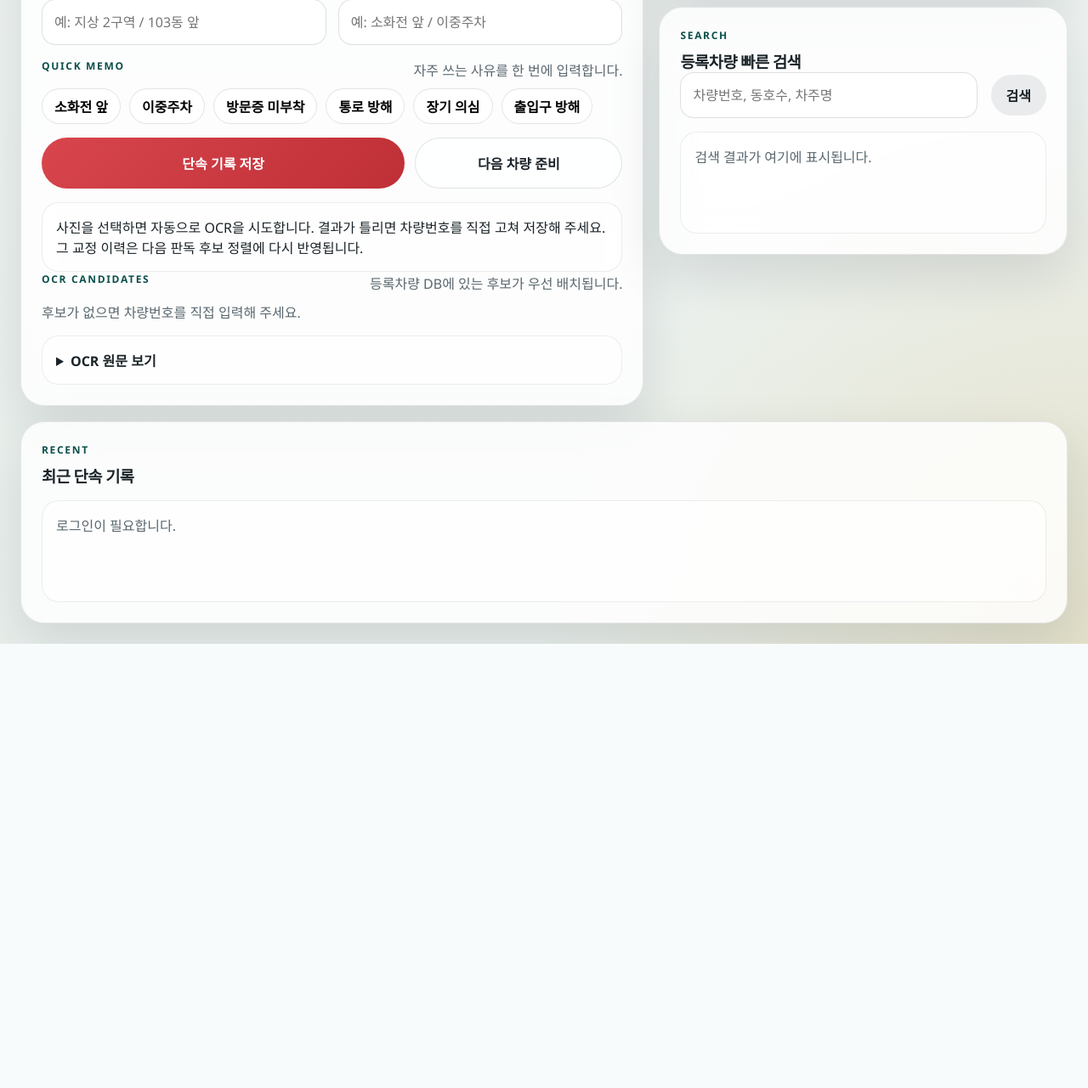
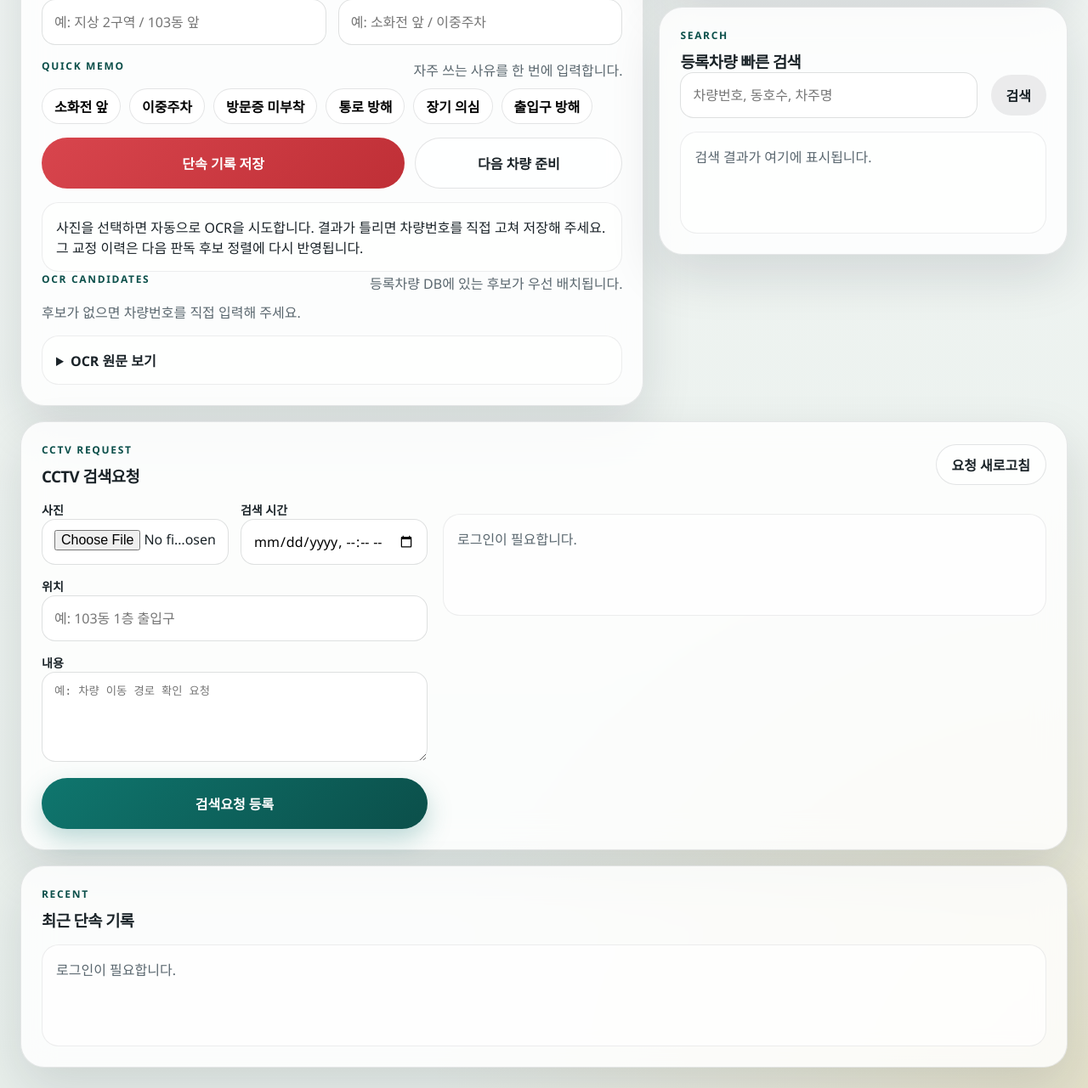
Before and after one commit to guige01-guinsa/parking_man, a FastAPI app: template backend/app/templates/field.html in a window 1280 px wide. Shown: the part 973-2254 px from the top of the page at 85% size. Before the commit the page ends 1731 px from the top, so only its background shows below. Run offline with FastAPI, Linux system fonts and the light colour scheme; the template is opened without the code that fills it: most values are stand-ins (such as "Sample title", 1, 10 or a date in 2020).

Commit message:
Add CCTV search request workflow

```diff
--- a/backend/app/main.py
+++ b/backend/app/main.py
@@ -81,6 +81,13 @@ class UserUpdateRequest(BaseModel):
     password: str | None = None
 
 
+class CctvAssignmentRequest(BaseModel):
+    assigned_to: str | None = None
+    work_weight: int | None = Field(None, ge=1, le=5)
+    instruction: str | None = None
+    status: str | None = None
+
+
 VALID_USER_ROLES = {"admin", "guard", "viewer"}
 USERNAME_PATTERN = re.compile(r"^[a-z0-9][a-z0-9._-]{2,31}$")
 ROLE_LABELS = {
@@ -88,6 +95,14 @@ ROLE_LABELS = {
     "guard": "경비",
     "viewer": "조회",
 }
+CCTV_STATUS_LABELS = {
+    "requested": "요청",
+    "assigned": "배정",
+    "in_progress": "진행",
+    "done": "완료",
+    "cancelled": "취소",
+}
+CCTV_STATUSES = set(CCTV_STATUS_LABELS)
 
 
 def app_url(path: str) -> str:
@@ -290,6 +305,20 @@ def normalize_user_role(value: str | None) -> str:
     return role
 
 
+def normalize_cctv_status(value: str | None) -> str:
+    status = str(value or "").strip().lower()
+    if status not in CCTV_STATUSES:
+        raise HTTPException(status_code=400, detail="CCTV 요청 상태를 다시 확인해 주세요.")
+    return status
+
+
+def require_form_text(value: str | None, label: str) -> str:
+    text = str(value or "").strip()
+    if not text:
+        raise HTTPException(status_code=400, detail=f"{label}을 입력해 주세요.")
+    return text
+
+
 def normalize_new_password(value: str | None, *, required: bool) -> str | None:
     if value is None:
         if required:
@@ -345,12 +374,53 @@ def ensure_not_last_admin(con, username: str, *, next_role: str | None = None, d
 def save_photo(photo: UploadFile) -> str | None:
     if not photo.filename:
         return None
+    UPLOAD_DIR.mkdir(parents=True, exist_ok=True)
     suffix = Path(photo.filename).suffix.lower() or ".jpg"
     name = f"{uuid.uuid4().hex}{suffix}"
     file_path = UPLOAD_DIR / name
     with file_path.open("wb") as target:
         shutil.copyfileobj(photo.file, target)
     return app_url(f"/uploads/{name}")
+
+
+def save_photo_bytes(filename: str | None, payload: bytes) -> str:
+    if not filename:
+        raise HTTPException(status_code=400, detail="사진 파일을 선택해 주세요.")
+    if not payload:
+        raise HTTPException(status_code=400, detail="사진 파일이 비어 있습니다.")
+    UPLOAD_DIR.mkdir(parents=True, exist_ok=True)
+    suffix = Path(filename).suffix.lower() or ".jpg"
+    name = f"{uuid.uuid4().hex}{suffix}"
+    (UPLOAD_DIR / name).write_bytes(payload)
+    return app_url(f"/uploads/{name}")
+
+
+def cctv_request_dict(row: dict[str, Any] | Any) -> dict[str, Any]:
+    data = dict(row)
+    data["status_label"] = CCTV_STATUS_LABELS.get(data.get("status"), data.get("status") or "-")
+    return data
+
+
+def require_cctv_request(con, site_code: str, request_id: int) -> dict[str, Any]:
+    row = con.execute(
+        "SELECT * FROM cctv_search_requests WHERE site_code = ? AND id = ?",
+        (site_code, request_id),
+    ).fetchone()
+    if not row:
+        raise HTTPException(status_code=404, detail="CCTV 검색요청을 찾을 수 없습니다.")
+    return dict(row)
+
+
+def normalize_cctv_assignee(con, username: str | None) -> str | None:
+    assignee = str(username or "").strip()
+    if not assignee:
+        return None
+    row = con.execute("SELECT username, role FROM users WHERE username = ?", (assignee,)).fetchone()
+    if not row:
+        raise HTTPException(status_code=400, detail="담당자 계정을 찾을 수 없습니다.")
+    if row["role"] not in {"admin", "guard"}:
+        raise HTTPException(status_code=400, detail="담당자는 관리자 또는 경비 권한이어야 합니다.")
+    return row["username"]
 
 
 def auto_sync_registry() -> None:
@@ -564,6 +634,148 @@ def api_users_delete(request: Request, username: str):
         con.commit()
 
     return {"deleted": True, "username": normalized_username}
+
+
+@app.get("/api/cctv/assignees")
+def api_cctv_assignees(request: Request):
+    ensure_ready()
+    require_role(request, {"admin"})
+    with connect() as con:
+        rows = con.execute(
+            """
+            SELECT username, role, created_at
+            FROM users
+            WHERE role IN ('admin', 'guard')
+            ORDER BY CASE role WHEN 'admin' THEN 0 ELSE 1 END, username
+            """
+        ).fetchall()
+    return [user_public_dict(dict(row)) for row in rows]
+
+
+@app.get("/api/cctv/requests")
+def api_cctv_requests(request: Request, limit: int = 50):
+    ensure_ready()
+    session = require_role(request, {"admin", "guard", "viewer"})
+    site_code = current_site_code(request)
+    limit = min(max(limit, 1), 100)
+
+    base_query = """
+        SELECT *
+        FROM cctv_search_requests
+        WHERE site_code = ?
+    """
+    params: list[Any] = [site_code]
+    if session.get("r") != "admin":
+        base_query += " AND (requester_username = ? OR assigned_to = ?)"
+        params.extend([session.get("u"), session.get("u")])
+
+    base_query += """
+        ORDER BY
+          CASE status
+            WHEN 'requested' THEN 0
+            WHEN 'assigned' THEN 1
+            WHEN 'in_progress' THEN 2
+            WHEN 'done' THEN 3
+            ELSE 4
+          END,
+          work_weight DESC,
+          search_time ASC,
+          created_at DESC
+        LIMIT ?
+    """
+    params.append(limit)
+    with connect() as con:
+        rows = con.execute(base_query, params).fetchall()
+    return [cctv_request_dict(row) for row in rows]
+
+
+@app.post("/api/cctv/requests")
+async def api_cctv_request_create(
+    request: Request,
+    photo: UploadFile = File(...),
+    location: str = Form(...),
+    search_time: str = Form(...),
+    content: str = Form(...),
+):
+    ensure_ready()
+    session = require_role(request, {"admin", "guard", "viewer"})
+    site_code = current_site_code(request)
+    normalized_location = require_form_text(location, "위치")
+    normalized_search_time = require_form_text(search_time, "검색 시간")
+    normalized_content = require_form_text(content, "요청 내용")
+    payload = await photo.read()
+    photo_path = save_photo_bytes(photo.filename, payload)
+
+    with connect() as con:
+        cur = con.execute(
+            """
+            INSERT INTO cctv_search_requests
+            (site_code, requester_username, photo_path, location, search_time, content)
+            VALUES (?, ?, ?, ?, ?, ?)
+            """,
+            (
+                site_code,
+                session.get("u"),
+                photo_path,
+                normalized_location,
+                normalized_search_time,
+                normalized_content,
+            ),
+        )
+        row = con.execute("SELECT * FROM cctv_search_requests WHERE id = ?", (cur.lastrowid,)).fetchone()
+        con.commit()
+    return cctv_request_dict(row)
+
+
+@app.patch("/api/cctv/requests/{request_id}")
+def api_cctv_request_update(request: Request, request_id: int, payload: CctvAssignmentRequest):
+    ensure_ready()
+    session = require_role(request, {"admin"})
+    site_code = current_site_code(request)
+    with connect() as con:
+        current = require_cctv_request(con, site_code, request_id)
+        fields_set = payload.model_fields_set
+        updates: list[str] = []
+        values: list[Any] = []
+
+        if "assigned_to" in fields_set:
+            assignee = normalize_cctv_assignee(con, payload.assigned_to)
+            updates.append("assigned_to = ?")
+            values.append(assignee)
+            updates.append("assigned_by = ?")
+            values.append(session.get("u") if assignee else None)
+            updates.append("assigned_at = datetime('now')" if assignee else "assigned_at = NULL")
+            if assignee and "status" not in fields_set and current["status"] == "requested":
+                updates.append("status = ?")
+                values.append("assigned")
+
+        if "work_weight" in fields_set and payload.work_weight is not None:
+            updates.append("work_weight = ?")
+            values.append(payload.work_weight)
+
+        if "instruction" in fields_set:
+            updates.append("instruction = ?")
+            values.append(str(payload.instruction or "").strip() or None)
+
+        next_status: str | None = None
+        if "status" in fields_set and payload.status is not None:
+            next_status = normalize_cctv_status(payload.status)
+            updates.append("status = ?")
+            values.append(next_status)
+            updates.append("completed_at = datetime('now')" if next_status == "done" else "completed_at = NULL")
+
+        if not updates:
+            return cctv_request_dict(current)
+
+        updates.append("updated_at = datetime('now')")
+        values.extend([request_id, site_code])
+        con.execute(
+            f"UPDATE cctv_search_requests SET {', '.join(updates)} WHERE id = ? AND site_code = ?",
+            values,
+        )
+        row = con.execute("SELECT * FROM cctv_search_requests WHERE site_code = ? AND id = ?", (site_code, request_id)).fetchone()
+        con.commit()
+    return cctv_request_dict(row)
 
 
 @app.get("/api/registry/check", response_model=CheckResponse)
--- a/backend/app/static/app.css
+++ b/backend/app/static/app.css
@@ -182,8 +182,10 @@ label span {
 
 input[type="text"],
 input[type="password"],
+input[type="datetime-local"],
 select,
-input[type="file"] {
+input[type="file"],
+textarea {
   width: 100%;
   min-height: 54px;
   padding: 12px 14px;
@@ -195,12 +197,19 @@ input[type="file"] {
 
 input[type="text"]:focus,
 input[type="password"]:focus,
+input[type="datetime-local"]:focus,
 select:focus,
-input[type="file"]:focus {
+input[type="file"]:focus,
+textarea:focus {
   outline: 0;
   border-color: rgba(15, 118, 110, 0.42);
   box-shadow: 0 0 0 4px rgba(15, 118, 110, 0.12);
   background: white;
+}
+
+textarea {
+  resize: vertical;
+  line-height: 1.5;
 }
 
 .primary-btn,
@@ -749,8 +758,68 @@ summary:focus-visible {
 }
 
 .log-panel,
+.cctv-panel,
 .admin-panel {
   margin-top: 18px;
+}
+
+.cctv-grid {
+  display: grid;
+  grid-template-columns: minmax(320px, 0.78fr) minmax(0, 1.22fr);
+  gap: 18px;
+  align-items: start;
+  margin-top: 16px;
+}
+
+.cctv-form {
+  display: grid;
+  gap: 14px;
+}
+
+.cctv-list {
+  max-height: 620px;
+  overflow: auto;
+  padding-right: 4px;
+}
+
+.cctv-item {
+  gap: 10px;
+}
+
+.cctv-content,
+.cctv-instruction-view {
+  line-height: 1.55;
+}
+
+.cctv-meta-row {
+  display: flex;
+  flex-wrap: wrap;
+  gap: 8px;
+  align-items: center;
+  color: var(--muted);
+  font-size: 13px;
+}
+
+.cctv-meta-row span {
+  display: inline-flex;
+  align-items: center;
+  min-height: 28px;
+  padding: 0 10px;
+  border-radius: 999px;
+  background: rgba(31, 36, 40, 0.06);
+  font-weight: 700;
+}
+
+.cctv-assignment-grid {
+  display: grid;
+  grid-template-columns: 1.2fr 0.9fr 0.9fr;
+  gap: 10px;
+}
+
+.cctv-assignment-grid label,
+.cctv-instruction-label {
+  display: grid;
+  gap: 6px;
 }
 
 .admin-grid {
@@ -901,6 +970,10 @@ summary:focus-visible {
     grid-template-columns: 1fr;
   }
 
+  .cctv-grid {
+    grid-template-columns: 1fr;
+  }
+
   .admin-grid {
     grid-template-columns: 1fr;
   }
@@ -936,6 +1009,7 @@ summary:focus-visible {
   .field-grid,
   .meta-list,
   .save-strip,
+  .cctv-assignment-grid,
   .admin-upload-row,
   .user-form-grid {
     grid-template-columns: 1fr;
--- a/backend/app/static/app.js
+++ b/backend/app/static/app.js
@@ -1,5 +1,6 @@
 const rootPath = document.body.dataset.rootPath || "";
 const currentUsername = document.body.dataset.username || "";
+const currentRole = document.body.dataset.role || "";
 const apiUrl = (path) => `${rootPath}${path}`;
 
 const photoInput = document.getElementById("photo");
@@ -36,6 +37,13 @@ const newUserUsernameInput = document.getElementById("new-user-username");
 const newUserPasswordInput = document.getElementById("new-user-password");
 const newUserRoleInput = document.getElementById("new-user-role");
 const userRefreshBtn = document.getElementById("user-refresh-btn");
+const cctvRequestForm = document.getElementById("cctv-request-form");
+const cctvPhotoInput = document.getElementById("cctv-photo");
+const cctvLocationInput = document.getElementById("cctv-location");
+const cctvSearchTimeInput = document.getElementById("cctv-search-time");
+const cctvContentInput = document.getElementById("cctv-content");
+const cctvRequestList = document.getElementById("cctv-request-list");
+const cctvRefreshBtn = document.getElementById("cctv-refresh-btn");
 const geoStatus = document.getElementById("geo-status");
 const statusBanner = document.getElementById("status-banner");
 const quickMemoButtons = Array.from(document.querySelectorAll(".quick-chip"));
@@ -46,6 +54,13 @@ const USER_ROLE_OPTIONS = [
   { value: "viewer", label: "조회", badgeClass: "badge-role-viewer" },
 ];
 const EXCEL_UPLOAD_SUFFIXES = [".xlsx", ".xlsm"];
+const CCTV_STATUS_OPTIONS = [
+  { value: "requested", label: "요청", badgeClass: "badge-idle" },
+  { value: "assigned", label: "배정", badgeClass: "badge-temp" },
+  { value: "in_progress", label: "진행", badgeClass: "badge-temp" },
+  { value: "done", label: "완료", badgeClass: "badge-ok" },
+  { value: "cancelled", label: "취소", badgeClass: "badge-danger" },
+];
 
 let latestRawText = "";
 let latestVerdict = null;
@@ -56,6 +71,7 @@ let latestOcrCandidates = [];
 let currentCheckMatches = [];
 let currentCheckIndex = 0;
 let currentCheckRequestedPlate = "";
+let cctvAssignees = [];
 
 function escapeHtml(value) {
   return String(value ?? "")
@@ -148,6 +164,32 @@ function userRoleOption(role) {
 
 function userRoleOptionsMarkup(selectedRole) {
   return USER_ROLE_OPTIONS.map((item) => `<option value="${item.value}" ${item.value === selectedRole ? "selected" : ""}>${item.label}</option>`).join("");
+}
+
+function cctvStatusOption(status) {
+  return CCTV_STATUS_OPTIONS.find((item) => item.value === status) || CCTV_STATUS_OPTIONS[0];
+}
+
+function cctvStatusOptionsMarkup(selectedStatus) {
+  return CCTV_STATUS_OPTIONS.map((item) => `<option value="${item.value}" ${item.value === selectedStatus ? "selected" : ""}>${item.label}</option>`).join("");
+}
+
+function cctvAssigneeOptionsMarkup(selectedUsername) {
+  const options = ['<option value="">담당자 선택</option>'];
+  options.push(
+    ...cctvAssignees.map((user) => {
+      const label = `${user.username} · ${user.role_label || user.role || "-"}`;
+      return `<option value="${escapeHtml(user.username)}" ${user.username === selectedUsername ? "selected" : ""}>${escapeHtml(label)}</option>`;
+    })
+  );
+  return options.join("");
+}
+
+function cctvWeightOptionsMarkup(selectedWeight) {
+  const weight = Number(selectedWeight || 1);
+  return [1, 2, 3, 4, 5]
+    .map((item) => `<option value="${item}" ${item === weight ? "selected" : ""}>가중치 ${item}</option>`)
+    .join("");
 }
 
 function setStatus(message, tone = "idle") {
@@ -532,6 +574,86 @@ function resetUserRow(button) {
   }
 }
 
+function displayDateTime(value) {
+  return String(value || "-").replace("T", " ").slice(0, 16);
+}
+
+function renderCctvAdminControls(row) {
+  if (currentRole !== "admin") {
+    return "";
+  }
+  return `
+    <div class="cctv-assignment-grid">
+      <label>
+        <span>담당자</span>
+        <select data-cctv-assignee>
+          ${cctvAssigneeOptionsMarkup(row.assigned_to || "")}
+        </select>
+      </label>
+      <label>
+        <span>업무 가중치</span>
+        <select data-cctv-weight>
+          ${cctvWeightOptionsMarkup(row.work_weight)}
+        </select>
+      </label>
+      <label>
+        <span>상태</span>
+        <select data-cctv-status>
+          ${cctvStatusOptionsMarkup(row.status)}
+        </select>
+      </label>
+    </div>
+    <label class="cctv-instruction-label">
+      <span>작업지시</span>
+      <textarea data-cctv-instruction rows="2" placeholder="예: 18:20~18:40 103동 출입구 방향 확인">${escapeHtml(row.instruction || "")}</textarea>
+    </label>
+    <div class="user-action-row">
+      <button type="button" class="secondary-btn" data-cctv-save>작업지시 저장</button>
+    </div>
+  `;
+}
+
+function renderCctvRequests(rows) {
+  if (!cctvRequestList) return;
+  if (!rows?.length) {
+    cctvRequestList.className = "list-board empty-state";
+    cctvRequestList.textContent = "등록된 CCTV 검색요청이 없습니다.";
+    return;
+  }
+
+  cctvRequestList.className = "list-board cctv-list";
+  cctvRequestList.innerHTML = rows
+    .map((row) => {
+      const status = cctvStatusOption(row.status);
+      const photo = row.photo_path ? `<a class="contact-action" href="${escapeHtml(row.photo_path)}" target="_blank" rel="noopener">사진 보기</a>` : "";
+      return `
+        <article class="result-item cctv-item" data-cctv-row="${escapeHtml(row.id)}">
+          <div class="result-top">
+            <div>
+              <div class="result-title">${escapeHtml(row.location || "-")}</div>
+              <div class="subtle">요청자 ${escapeHtml(row.requester_username || "-")} · 검색 ${escapeHtml(displayDateTime(row.search_time))}</div>
+            </div>
+            <span class="result-badge ${status.badgeClass}">${escapeHtml(status.label)}</span>
+          </div>
+          <div class="cctv-content">${escapeHtml(row.content || "-")}</div>
+          <div class="cctv-meta-row">
+            <span>가중치 ${escapeHtml(row.work_weight || 1)}</span>
+            <span>담당 ${escapeHtml(row.assigned_to || "미배정")}</span>
+            <span>등록 ${escapeHtml(displayDateTime(row.created_at))}</span>
+            ${photo}
+          </div>
+          ${row.instruction && currentRole !== "admin" ? `<div class="cctv-instruction-view">작업지시: ${escapeHtml(row.instruction)}</div>` : ""}
+          ${renderCctvAdminControls(row)}
+        </article>
+      `;
+    })
+    .join("");
+
+  cctvRequestList.querySelectorAll("[data-cctv-save]").forEach((button) => {
+    button.addEventListener("click", () => saveCctvAssignment(button).catch((error) => alert(error.message)));
+  });
+}
+
 async function fetchJson(url, options = {}) {
   const response = await fetch(url, options);
   if (!response.ok) {
@@ -706,6 +828,68 @@ async function uploadRegistryFiles() {
   setStatus(`${result.saved_count}개 Excel 업로드 및 동기화 완료`, "success");
 }
 
+async function loadCctvAssignees() {
+  if (currentRole !== "admin") return;
+  cctvAssignees = await fetchJson(apiUrl("/api/cctv/assignees"));
+}
+
+async function loadCctvRequests() {
+  if (!cctvRequestList) return;
+  const data = await fetchJson(apiUrl("/api/cctv/requests"));
+  renderCctvRequests(data);
+}
+
+async function createCctvRequest(event) {
+  event.preventDefault();
+  if (!cctvPhotoInput?.files?.length) {
+    alert("사진을 선택해 주세요.");
+    return;
+  }
+  const location = cctvLocationInput?.value.trim() || "";
+  const searchTime = cctvSearchTimeInput?.value.trim() || "";
+  const content = cctvContentInput?.value.trim() || "";
+  if (!location || !searchTime || !content) {
+    alert("사진, 위치, 시간, 내용을 모두 입력해 주세요.");
+    return;
+  }
+
+  setStatus("CCTV 검색요청 등록 중", "active");
+  const formData = new FormData();
+  formData.append("photo", cctvPhotoInput.files[0]);
+  formData.append("location", location);
+  formData.append("search_time", searchTime);
+  formData.append("content", content);
+
+  await fetchJson(apiUrl("/api/cctv/requests"), { method: "POST", body: formData });
+  cctvRequestForm.reset();
+  await loadCctvRequests();
+  setStatus("CCTV 검색요청 등록 완료", "success");
+}
+
+async function saveCctvAssignment(button) {
+  const row = button.closest("[data-cctv-row]");
+  if (!row) return;
+  const requestId = row.dataset.cctvRow;
+  const assignee = row.querySelector("[data-cctv-assignee]")?.value || null;
+  const workWeight = Number(row.querySelector("[data-cctv-weight]")?.value || 1);
+  const status = row.querySelector("[data-cctv-status]")?.value || "requested";
+  const instruction = row.querySelector("[data-cctv-instruction]")?.value || "";
+
+  setStatus(`CCTV 요청 #${requestId} 작업지시 저장 중`, "active");
+  await fetchJson(apiUrl(`/api/cctv/requests/${encodeURIComponent(requestId)}`), {
+    method: "PATCH",
+    headers: { "Content-Type": "application/json" },
+    body: JSON.stringify({
+      assigned_to: assignee,
+      work_weight: workWeight,
+      instruction,
+      status,
+    }),
+  });
+  await loadCctvRequests();
+  setStatus(`CCTV 요청 #${requestId} 작업지시 저장 완료`, "success");
+}
+
 async function loadUsers() {
   if (!userList) return;
   const data = await fetchJson(apiUrl("/api/users"));
@@ -847,6 +1031,8 @@ document.getElementById("search-btn")?.addEventListener("click", () => searchReg
 document.getElementById("sync-btn")?.addEventListener("click", () => syncRegistry().catch((error) => alert(error.message)));
 uploadRegistryBtn?.addEventListener("click", () => uploadRegistryFiles().catch((error) => alert(error.message)));
 userRefreshBtn?.addEventListener("click", () => loadUsers().catch((error) => alert(error.message)));
+cctvRequestForm?.addEventListener("submit", (event) => createCctvRequest(event).catch((error) => alert(error.message)));
+cctvRefreshBtn?.addEventListener("click", () => loadCctvRequests().catch((error) => alert(error.message)));
 document.getElementById("geo-btn")?.addEventListener("click", loadGeolocation);
 document.getElementById("search-query")?.addEventListener("keydown", (event) => {
   if (event.key === "Enter") {
@@ -872,3 +1058,13 @@ loadRecent().catch((error) => {
 });
 loadRegistryStatus().catch(() => {});
 loadUsers().catch(() => {});
+loadCctvAssignees()
+  .catch(() => {})
+  .finally(() => {
+    loadCctvRequests().catch((error) => {
+      if (cctvRequestList) {
+        cctvRequestList.className = "list-board empty-state";
+        cctvRequestList.textContent = error.message;
+      }
+    });
+  });
--- a/backend/app/templates/field.html
+++ b/backend/app/templates/field.html
@@ -179,6 +179,40 @@
       </aside>
     </section>
 
+    <section class="panel cctv-panel">
+      <div class="panel-head">
+        <div>
+          <p class="eyebrow">CCTV Request</p>
+          <h3>CCTV 검색요청</h3>
+        </div>
+        <button id="cctv-refresh-btn" type="button" class="ghost-btn">요청 새로고침</button>
+      </div>
+      <div class="cctv-grid">
+        <form id="cctv-request-form" class="cctv-form">
+          <div class="field-grid">
+            <label>
+              <span>사진</span>
+              <input id="cctv-photo" type="file" name="photo" accept="image/*" capture="environment" required>
+            </label>
+            <label>
+              <span>검색 시간</span>
+              <input id="cctv-search-time" type="datetime-local" name="search_time" required>
+            </label>
+          </div>
+          <label>
+            <span>위치</span>
+            <input id="cctv-location" type="text" name="location" placeholder="예: 103동 1층 출입구" autocomplete="off" required>
+          </label>
+          <label>
+            <span>내용</span>
+            <textarea id="cctv-content" name="content" rows="4" placeholder="예: 차량 이동 경로 확인 요청" required></textarea>
+          </label>
+          <button id="cctv-submit-btn" type="submit" class="primary-btn action-tall">검색요청 등록</button>
+        </form>
+        <div id="cctv-request-list" class="list-board empty-state">CCTV 검색요청을 불러오는 중입니다.</div>
+      </div>
+    </section>
+
     <section class="panel log-panel">
       <div class="panel-head">
         <div>
```
Also changed, not shown: backend/app/schema.sql (+22 -0 lines), backend/tests/test_cctv_requests.py (added, +119 -0 lines).
